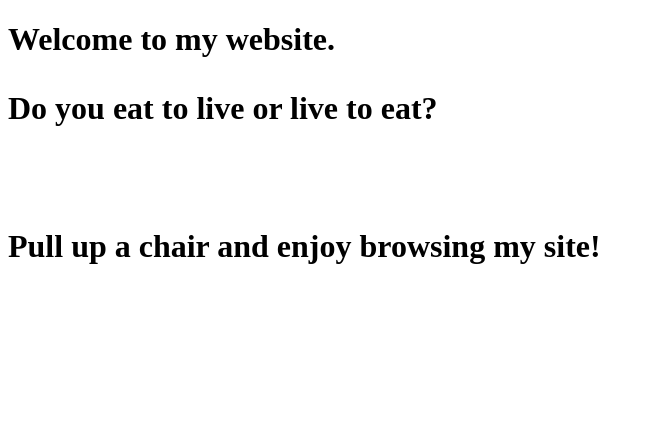
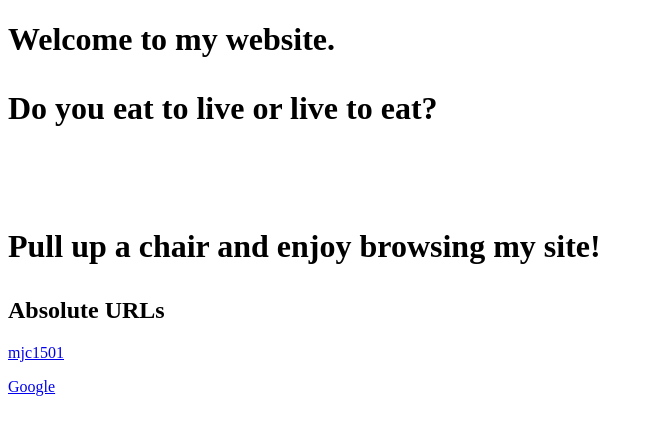
Before and after one commit to MJC1501/MJC1501.githubio, a plain HTML site: page index.html in a window 1280 px wide. Shown: the whole page, without its empty margins (0-653 px from the left). Drawn offline with Linux system fonts and the light colour scheme.

Commit message:
Update index.html

```diff
--- a/index.html
+++ b/index.html
@@ -13,3 +13,14 @@
 	<p>Pull up a chair and enjoy browsing my site!</p>
    </body>
 </html>
+
+<!DOCTYPE html>
+<html>
+<body>
+
+<h2>Absolute URLs</h2>
+<p><a href="https://mjc1501.github.io/MJC1501.githubio/" target="_blank">mjc1501</a></p>
+<p><a href="https://www.google.com/" target="_blank">Google</a></p>
+
+</body>
+</html>
```
